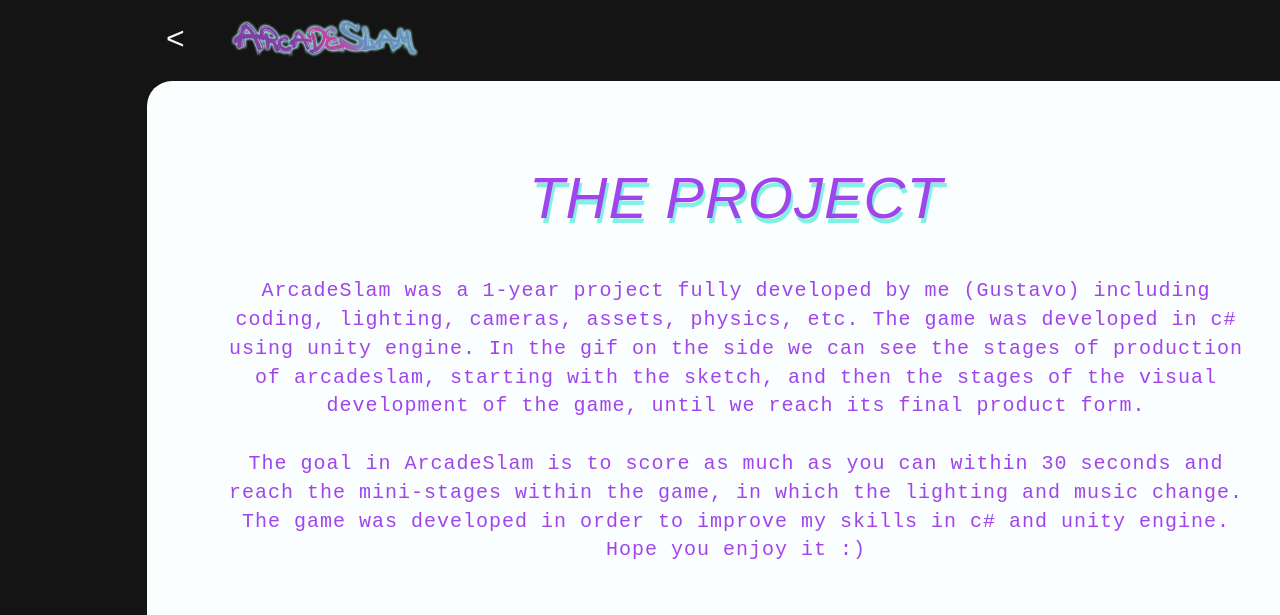
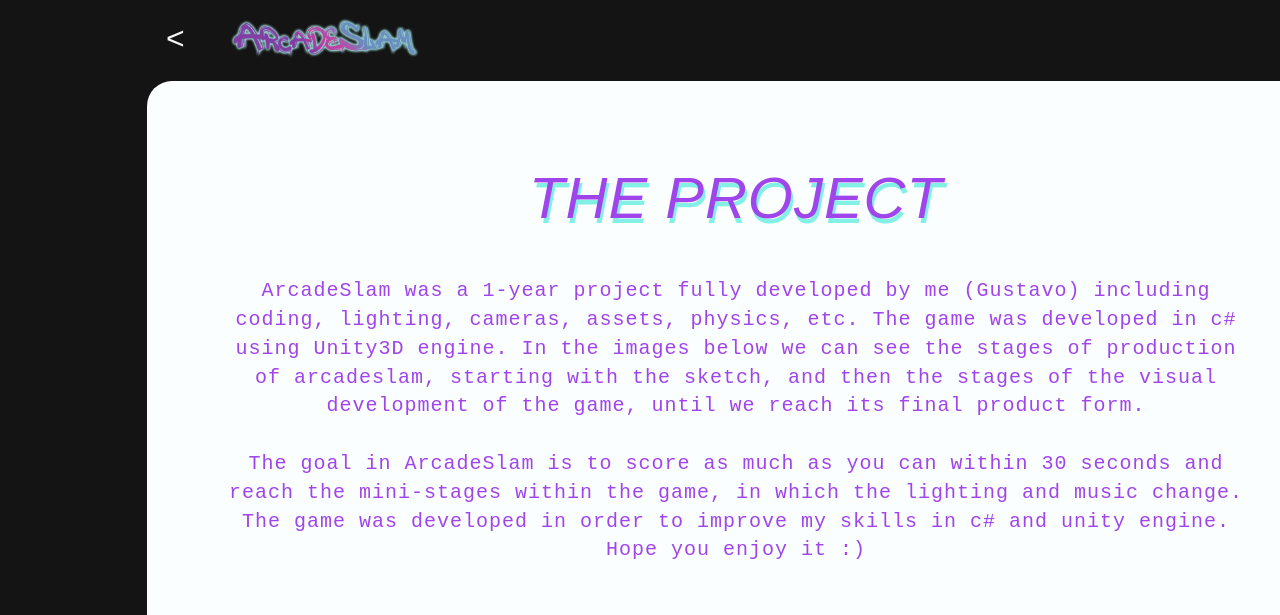
Before and after one commit to gustavofurquim/gustavofurquim.github.io, a plain HTML site: page newProjectAS/theproject.html in a window 1280 px wide. Shown: the top 615 px of the page. Drawn offline with Linux system fonts and the light colour scheme.

Commit message:
Update theproject.html

```diff
--- a/newProjectAS/theproject.html
+++ b/newProjectAS/theproject.html
@@ -30,8 +30,8 @@ Author: Gustavo Furquim
             <div id="tpcontent">
                 <p>
                 ArcadeSlam was a 1-year project fully developed by me (Gustavo) including coding, lighting, cameras, assets, physics, etc. The game was developed in c# using
-                unity engine.
-                In the gif on the side we can see the stages of production of arcadeslam, starting with the sketch, and then the stages of the visual development of the game,
+                Unity3D engine.
+                In the images below we can see the stages of production of arcadeslam, starting with the sketch, and then the stages of the visual development of the game,
                 until we reach its final product form.
                 <br><br>
                 The goal in ArcadeSlam is to score as much as you can within 30 seconds and reach the mini-stages within the game, in which the lighting and music change.
```
